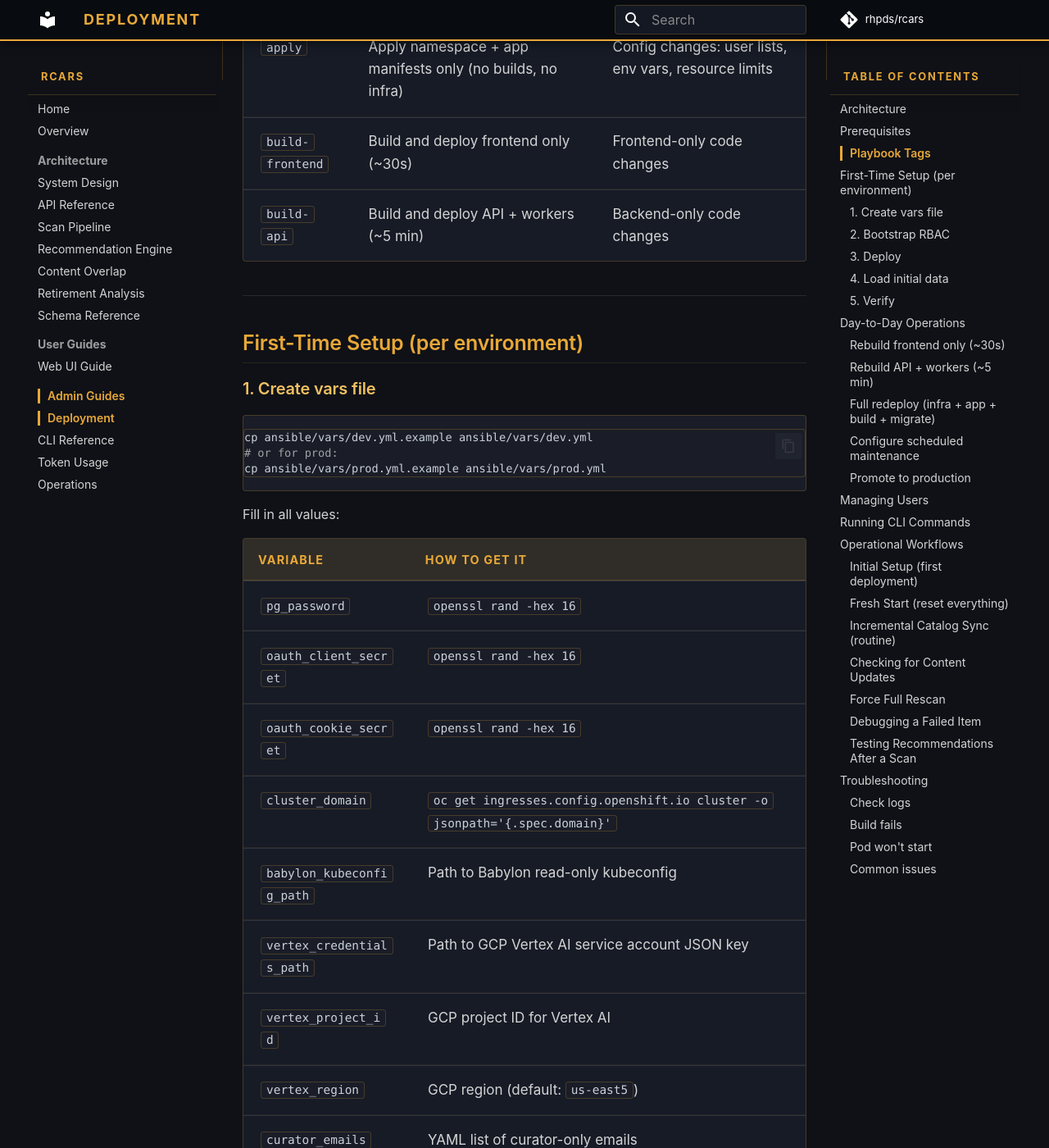
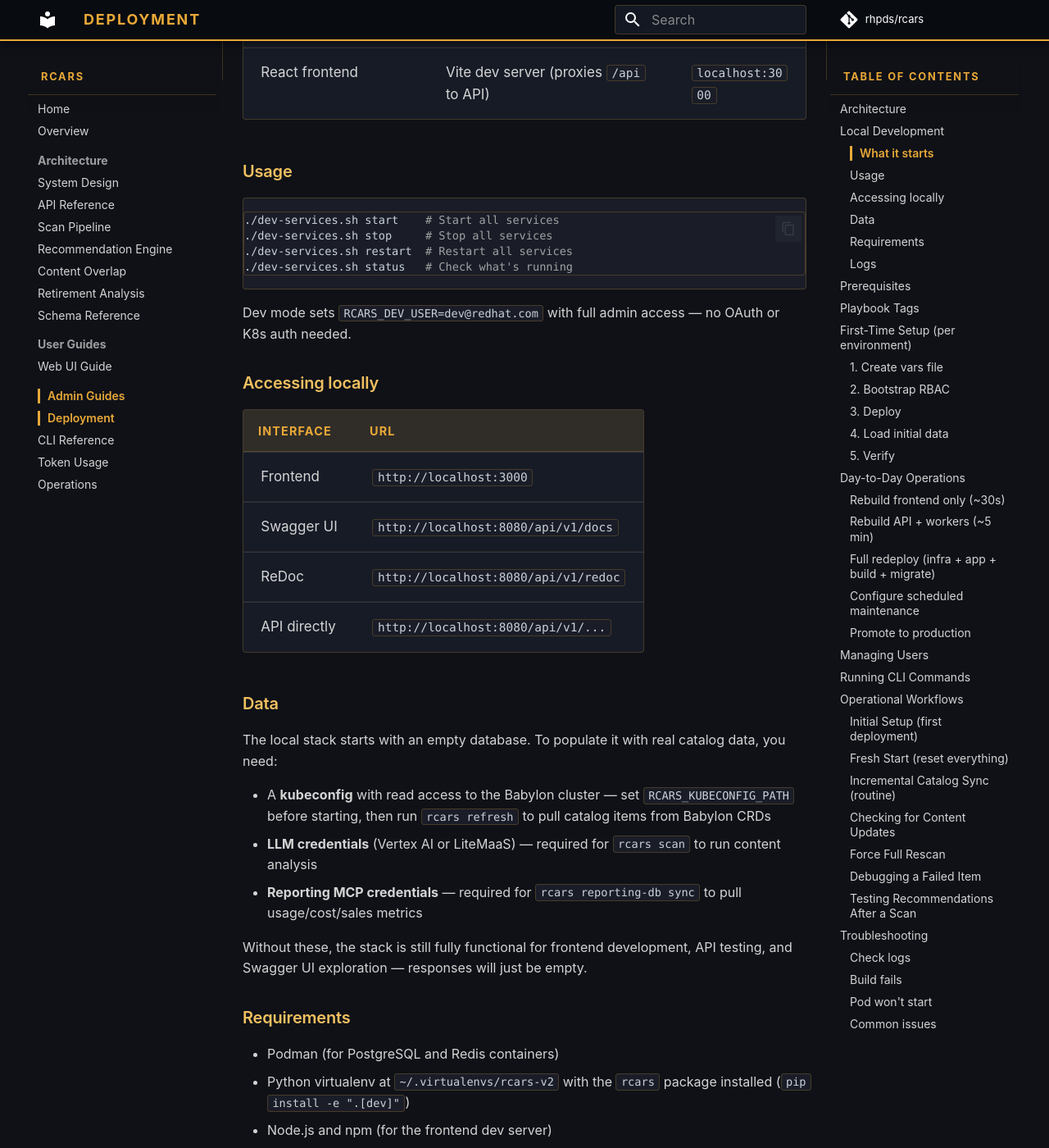
Before and after one commit to rhpds/rcars, an MkDocs documentation site: the page built from docs/admin/deployment.md, in a window 1280 px wide and 1400 px high, scrolled down 1731 px. Shown: the whole window at 82% size. Built offline with MkDocs 1.6.1 and Material for MkDocs 9.7.7, drawn with Linux system fonts in a browser that asks for light colours; comment, search, counter and statistics services are not loaded; some of the changed text lies outside the part shown.

Commit message:
[RHDPCD-167] Fix version, split Retirement tag, add local dev docs
- Change API version from 2.0.0 to 1.0.0 to match /api/v1 path
- Split retirement endpoints into their own "Retirement" tag in Swagger
- Add local development section to deployment docs (dev-services.sh)
- Document data requirements for local dev stack

Co-Authored-By: Claude Opus 4.6 (1M context) <noreply@anthropic.com>

````diff
--- a/docs/admin/deployment.md
+++ b/docs/admin/deployment.md
@@ -15,6 +15,68 @@ RCARS runs four application deployments plus infrastructure on OpenShift. For th
 Infrastructure: PostgreSQL 16 (pgvector, 20Gi PVC), Redis 7 (1Gi PVC), OAuthClient.
 
 Two environments share the same cluster: `rcars-dev` (main branch) and `rcars-prod` (production branch). Each has its own namespace, service account, database, and secrets. Ansible vars files (`ansible/vars/dev.yml`, `ansible/vars/prod.yml`) contain secrets and are gitignored.
+
+---
+
+## Local Development
+
+The `dev-services.sh` script starts the full RCARS stack locally for development and testing. It runs the complete backend — not just the frontend.
+
+### What it starts
+
+| Service | How | Port |
+|---|---|---|
+| PostgreSQL 16 (pgvector) | Podman container | `localhost:5432` |
+| Redis 7 | Podman container | `localhost:6379` |
+| FastAPI API | uvicorn with `--reload` | `localhost:8080` |
+| Scan worker | arq background process | — |
+| Recommend worker | arq background process | — |
+| React frontend | Vite dev server (proxies `/api` to API) | `localhost:3000` |
+
+### Usage
+
+```bash
+./dev-services.sh start    # Start all services
+./dev-services.sh stop     # Stop all services
+./dev-services.sh restart  # Restart all services
+./dev-services.sh status   # Check what's running
+```
+
+Dev mode sets `RCARS_DEV_USER=dev@redhat.com` with full admin access — no OAuth or K8s auth needed.
+
+### Accessing locally
+
+| Interface | URL |
+|---|---|
+| Frontend | `http://localhost:3000` |
+| Swagger UI | `http://localhost:8080/api/v1/docs` |
+| ReDoc | `http://localhost:8080/api/v1/redoc` |
+| API directly | `http://localhost:8080/api/v1/...` |
+
+### Data
+
+The local stack starts with an empty database. To populate it with real catalog data, you need:
+
+- A **kubeconfig** with read access to the Babylon cluster — set `RCARS_KUBECONFIG_PATH` before starting, then run `rcars refresh` to pull catalog items from Babylon CRDs
+- **LLM credentials** (Vertex AI or LiteMaaS) — required for `rcars scan` to run content analysis
+- **Reporting MCP credentials** — required for `rcars reporting-db sync` to pull usage/cost/sales metrics
+
+Without these, the stack is still fully functional for frontend development, API testing, and Swagger UI exploration — responses will just be empty.
+
+### Requirements
+
+- Podman (for PostgreSQL and Redis containers)
+- Python virtualenv at `~/.virtualenvs/rcars-v2` with the `rcars` package installed (`pip install -e ".[dev]"`)
+- Node.js and npm (for the frontend dev server)
+
+### Logs
+
+All service logs go to `/tmp/`:
+
+- `/tmp/rcars-api.log`
+- `/tmp/rcars-scan-worker.log`
+- `/tmp/rcars-recommend-worker.log`
+- `/tmp/rcars-frontend.log`
 
 ---
 
````
Also changed, not shown: docs/architecture/api-reference.md (+2 -1 lines), 2 other files.
